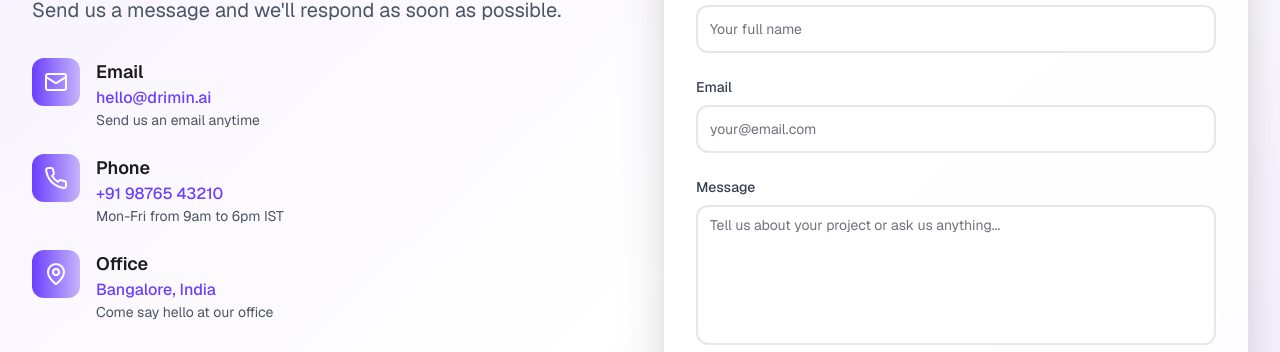
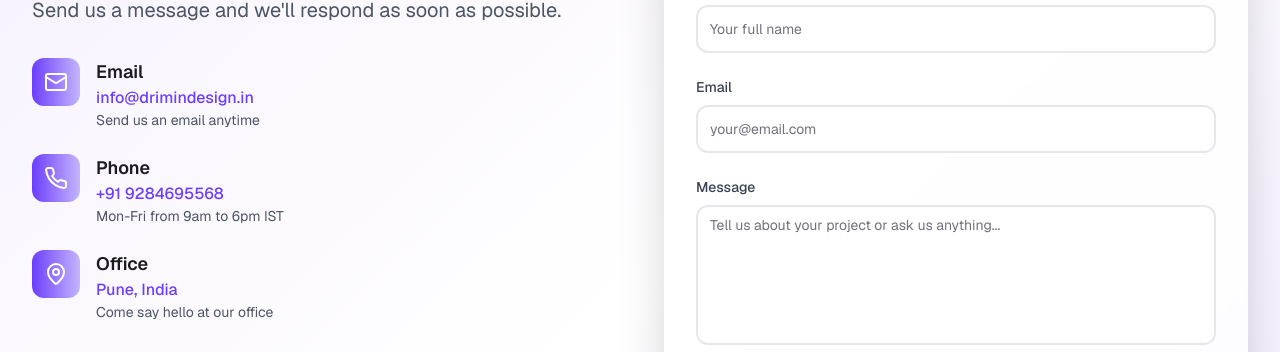
Before and after one commit to dhruval12098/Driminai, a Next.js app: page /contact in a window 1280 px wide. Shown: the part 311-663 px from the top of the page. Built offline with nearby package versions, Linux system fonts and the light colour scheme.

Commit message:
Updated contact info

```diff
--- a/app/contact/page.tsx
+++ b/app/contact/page.tsx
@@ -188,19 +188,19 @@ export default function ContactPage() {
                 {
                   icon: Mail,
                   title: "Email",
-                  content: "hello@drimin.ai",
+                  content: "info@drimindesign.in",
                   description: "Send us an email anytime",
                 },
                 {
                   icon: Phone,
                   title: "Phone",
-                  content: "+91 98765 43210",
+                  content: "+91 9284695568",
                   description: "Mon-Fri from 9am to 6pm IST",
                 },
                 {
                   icon: MapPin,
                   title: "Office",
-                  content: "Bangalore, India",
+                  content: "Pune, India",
                   description: "Come say hello at our office",
                 },
               ].map((contact, index) => (
```
